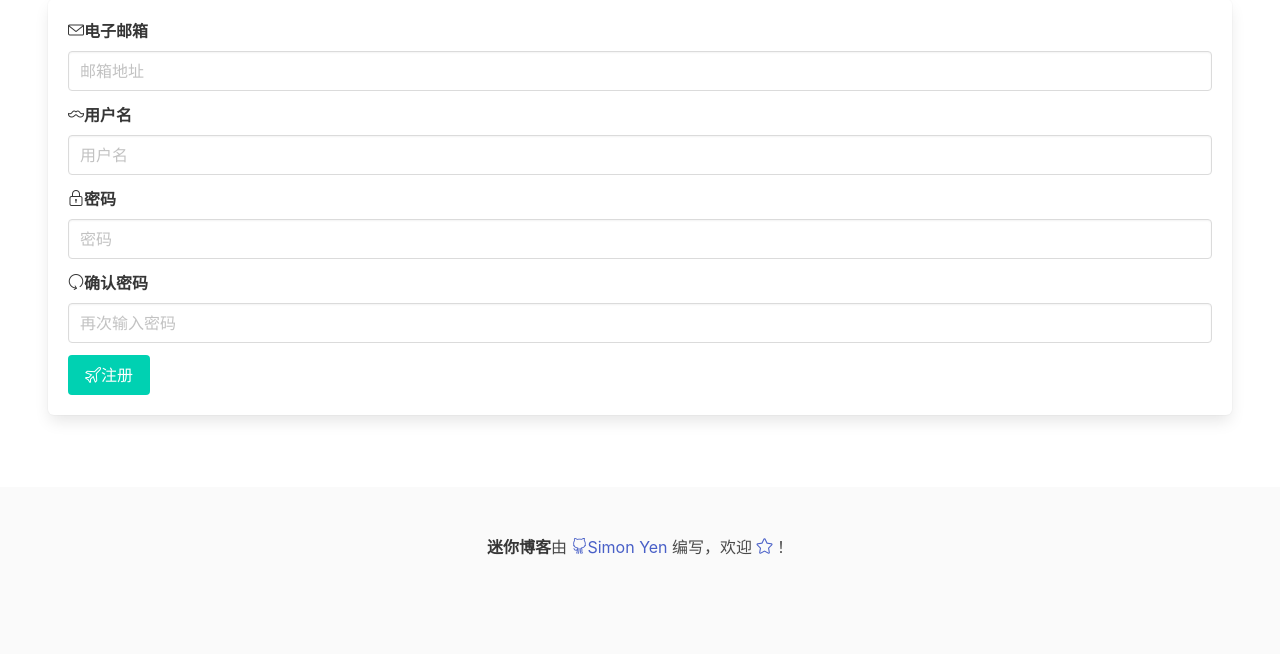
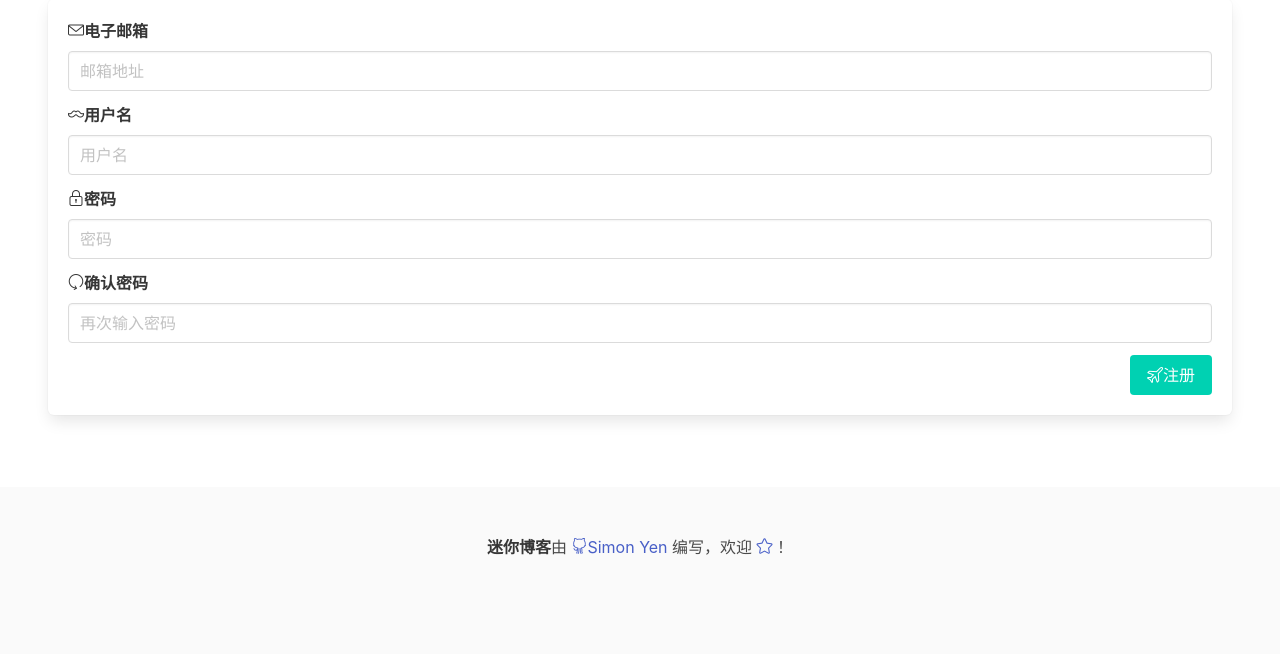
Before and after one commit to SimonYen/Mini-Blog, a Flask app: page /signup in a window 1280 px wide. Shown: the part 105-759 px from the top of the page. Run offline with Flask 2, Linux system fonts and the light colour scheme; some libraries are stand-ins or nearby versions.

Commit message:
调整按钮位置

```diff
--- a/website/templates/login.html
+++ b/website/templates/login.html
@@ -25,7 +25,7 @@
 			<input type="checkbox" name="remember">
 			<strong>记住我</strong>
 		</label>
-		<div class="control">
+		<div class="field is-grouped is-grouped-right">
 			<button class="button is-primary">
 				<span class="icon-paper-plane"></span>登录
 			</button>
--- a/website/templates/signup.html
+++ b/website/templates/signup.html
@@ -37,7 +37,7 @@
 				<input class="input" type="password" placeholder="再次输入密码" name="password-confirm">
 			</p>
 		</div>
-		<div class="control">
+		<div class="field is-grouped is-grouped-right">
 			<button class="button is-primary">
 				<span class="icon-plane"></span>注册
 			</button>
```
